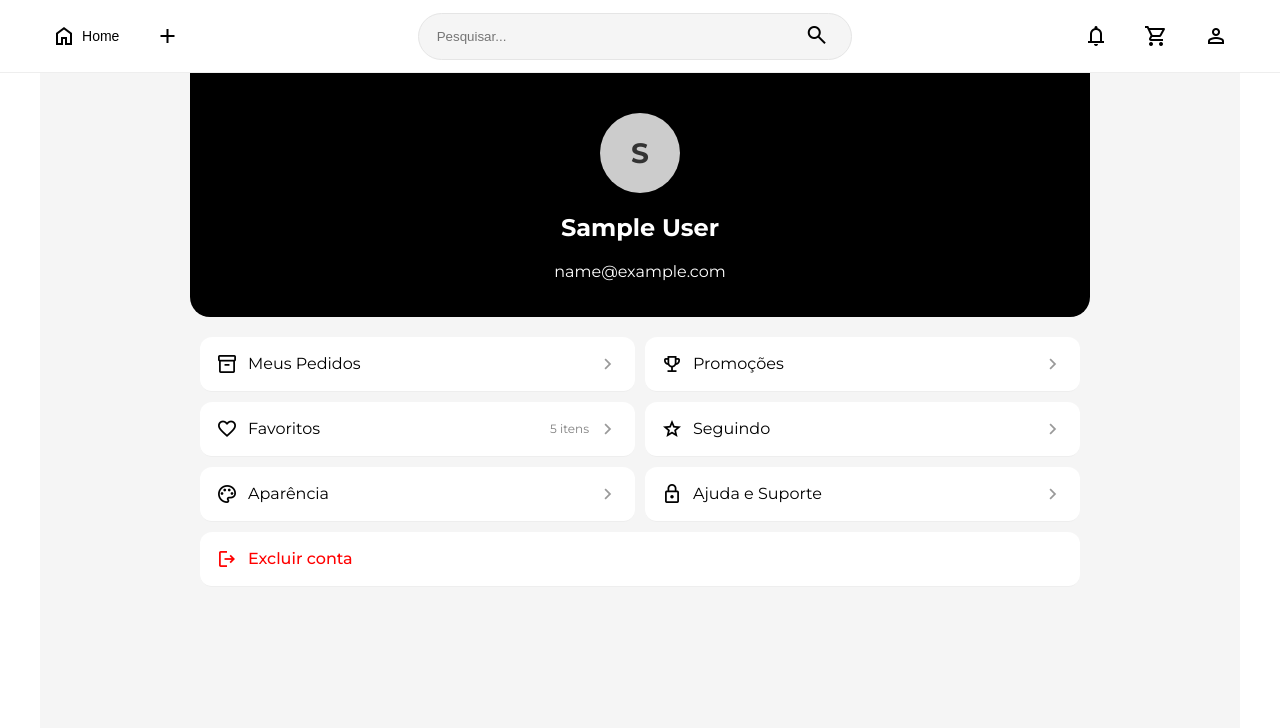
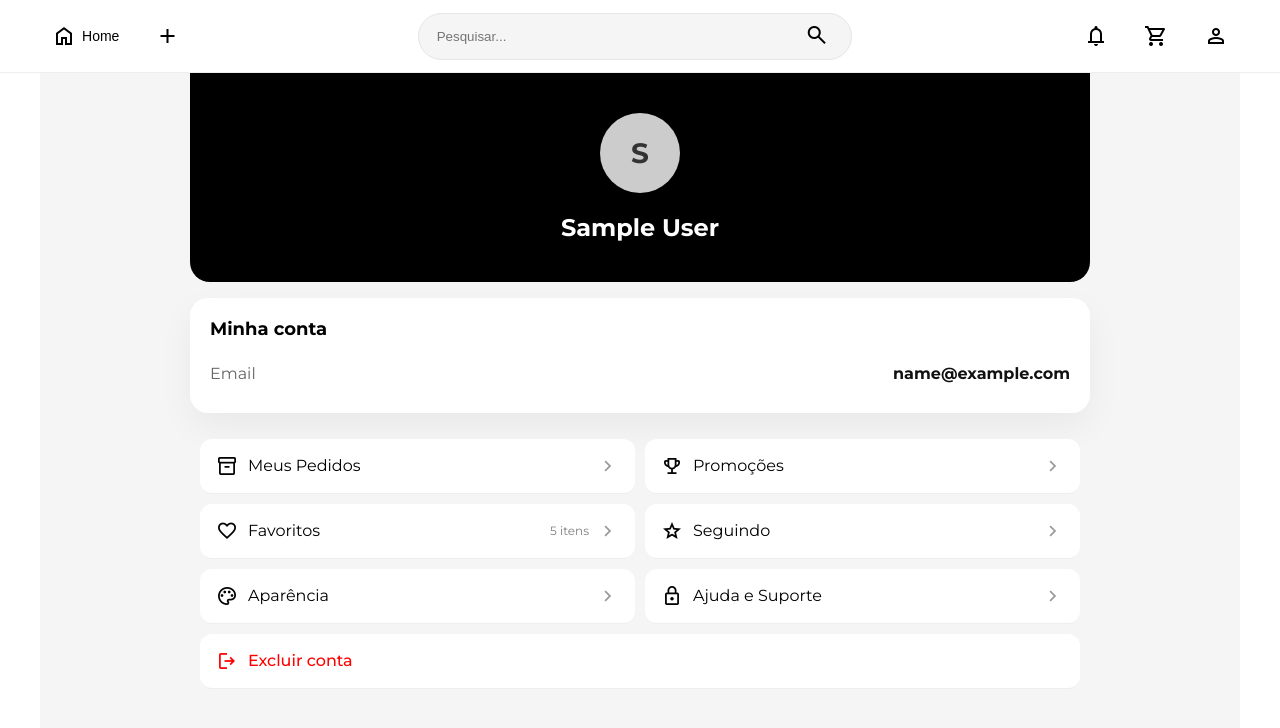
Before and after one commit to amandastss/Reveste-Frontend, a Vue app: page /profile in a window 1280 px wide. Shown: the top 728 px of the page. Built offline with nearby package versions, Linux system fonts and the light colour scheme; sample sign-in values are in the browser's storage; a web font is replaced by a local one.

Commit message:
feat: login em andamento

```diff
--- a/src/views/ProfileView.vue
+++ b/src/views/ProfileView.vue
@@ -68,9 +68,22 @@ function logout() {
           <span v-else>{{ profileName.charAt(0) || 'U' }}</span>
         </div>
         <h2>{{ profileName }}</h2>
-        <p v-if="profileEmail">{{ profileEmail }}</p>
-        <p v-if="user.phone">Telefone: {{ user.phone }}</p>
-        <p v-if="formattedBirthdate">Nascimento: {{ formattedBirthdate }}</p>
+      </div>
+
+      <div class="account-card">
+        <h3>Minha conta</h3>
+        <div class="account-row">
+          <span>Email</span>
+          <strong>{{ profileEmail }}</strong>
+        </div>
+        <div class="account-row" v-if="user.phone">
+          <span>Telefone</span>
+          <strong>{{ user.phone }}</strong>
+        </div>
+        <div class="account-row" v-if="formattedBirthdate">
+          <span>Data de nascimento</span>
+          <strong>{{ formattedBirthdate }}</strong>
+        </div>
       </div>
 
       <!-- MENU -->
@@ -132,6 +145,38 @@ function logout() {
   text-align: center;
   border-bottom-left-radius: 20px;
   border-bottom-right-radius: 20px;
+}
+
+.account-card {
+  background: white;
+  border-radius: 18px;
+  padding: 20px;
+  margin: 16px 0;
+  box-shadow: 0 14px 35px rgba(0, 0, 0, 0.05);
+}
+
+.account-card h3 {
+  margin: 0 0 14px;
+  font-size: 18px;
+}
+
+.account-row {
+  display: flex;
+  justify-content: space-between;
+  padding: 10px 0;
+  border-top: 1px solid #f0f0f0;
+}
+
+.account-row:first-of-type {
+  border-top: none;
+}
+
+.account-row span {
+  color: #666;
+}
+
+.account-row strong {
+  color: #111;
 }
 
 .avatar {
--- a/src/views/auth/EmailView.vue
+++ b/src/views/auth/EmailView.vue
@@ -15,25 +15,20 @@ const isValid = computed(() => /^[^\s@]+@[^\s@]+\.[^\s@]+$/.test(email.value))
 async function next() {
   if (!isValid.value) return
 
+  localStorage.setItem('email', email.value)
+
   try {
-    // Verifica se email existe
     const response = await authApi.checkEmail(email.value)
     const emailExists = response.data.exists
 
-    localStorage.setItem('email', email.value)
     localStorage.setItem('isLogin', emailExists ? 'true' : 'false')
-
-    if (emailExists) {
-      router.push('/auth/password')
-    } else {
-      router.push('/auth/register')
-    }
+    router.push(emailExists ? '/auth/password' : '/auth/register')
   } catch (err) {
-    console.log('Erro ao verificar email:', err)
-    // Se falhar a verificação, assume que é novo usuário
-    localStorage.setItem('email', email.value)
-    localStorage.setItem('isLogin', 'false')
-    router.push('/auth/register')
+    console.error('Erro ao verificar email:', err)
+    const existingUser = JSON.parse(localStorage.getItem('user') || '{}')
+    const emailKnown = existingUser.email && existingUser.email.toLowerCase() === email.value.toLowerCase()
+    localStorage.setItem('isLogin', emailKnown ? 'true' : 'false')
+    router.push(emailKnown ? '/auth/password' : '/auth/register')
   }
 }
 </script>
@@ -139,9 +134,24 @@ async function next() {
   letter-spacing: 0.5px;
   transition: 0.2s ease;
 }
-.button.active {
+.button.active,
+.button.login {
   background: #000;
   color: #fff;
+}
+.button.register {
+  background: #fff;
+  color: #000;
+  border: 1px solid #000;
+}
+.choice-box {
+  display: flex;
+  flex-direction: column;
+  gap: 12px;
+}
+.choice-box p {
+  margin-bottom: 8px;
+  color: #444;
 }
 .social {
   text-align: center;
--- a/src/views/auth/PasswordView.vue
+++ b/src/views/auth/PasswordView.vue
@@ -31,14 +31,22 @@ async function login() {
     // Login - email já existe
     const res = await authApi.login(email.value, password.value)
     const existingUser = JSON.parse(localStorage.getItem('user') || '{}')
-    const mergedUser = {
+    const currentEmail = email.value?.toLowerCase() || ''
+    const storedEmail = existingUser.email?.toLowerCase() || ''
+
+    const mergedUser = storedEmail === currentEmail
+      ? {
           ...existingUser,
           ...res.data,
           email: email.value,
-      name: existingUser.name || res.data.name || res.data.username || res.data.first_name || existingUser.name,
+          name: existingUser.name || res.data.name || res.data.username || res.data.first_name || undefined,
           phone: existingUser.phone || res.data.phone,
           photo: existingUser.photo || res.data.photo || res.data.avatar || res.data.image,
           date_of_birth: existingUser.date_of_birth || res.data.date_of_birth || res.data.birthdate,
+        }
+      : {
+          ...res.data,
+          email: email.value,
         }
 
     localStorage.setItem('user', JSON.stringify(mergedUser))
```
Lines whose indentation alone changed are shown as unchanged.
